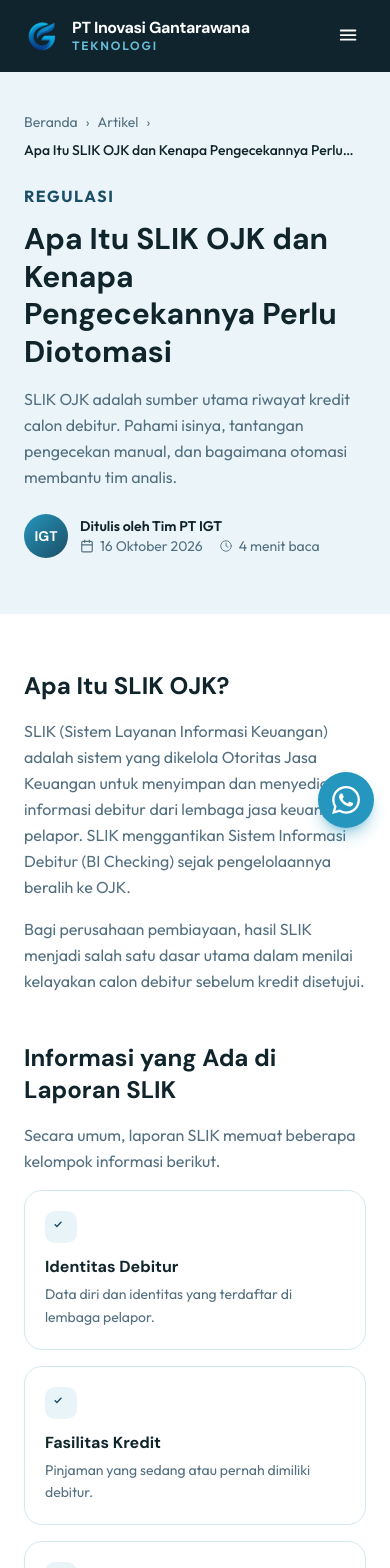
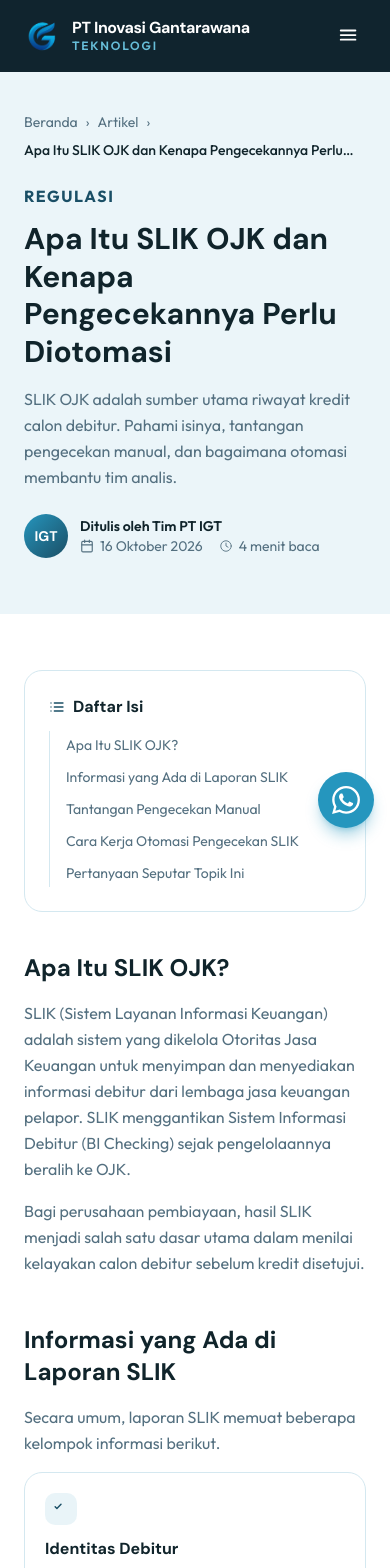
Before and after one commit to MUHIM24/CMS-IGT, a Next.js app: page /blog/apa-itu-slik-ojk in a window 390 px wide. Shown: the top 1568 px of the page. Built offline with nearby package versions, Linux system fonts and the light colour scheme.

Commit message:
Blog: daftar isi sebelum artikel & sembunyikan Butuh Bantuan di mobile/tablet
Di mobile & tablet Daftar Isi tampil sebelum isi artikel. Kotak Butuh Bantuan di /blog dan /blog/[slug] hanya tampil di desktop karena CtaCard sudah ada di akhir halaman.

```diff
--- a/app/(site)/blog/[slug]/page.tsx
+++ b/app/(site)/blog/[slug]/page.tsx
@@ -11,7 +11,7 @@
 import { CtaCard } from "@/components/shared/CtaCard";
 import { Accordion, AccordionContent, AccordionItem, AccordionTrigger } from "@/components/ui/accordion";
 import { CalendarIcon, ClockIcon, ListIcon, TagIcon, WhatsAppIcon } from "@/components/icons/figma-icons";
-import { articles, formatArticleDate, getArticle } from "@/lib/content/articles";
+import { articles, formatArticleDate, getArticle, type Article } from "@/lib/content/articles";
 import { buildWhatsAppLink } from "@/lib/content/site-settings";
 
 export function generateStaticParams() {
@@ -28,6 +28,35 @@
     path: `/blog/${article.slug}`,
     type: "article",
   });
+}
+
+function TableOfContents({ article, className }: { article: Article; className: string }) {
+  return (
+    <nav aria-label="Daftar isi" className={`border-border rounded-2xl border p-6 ${className}`}>
+      <h2 className="font-display text-text mb-3 flex items-center gap-2 text-base font-bold">
+        <span className="text-brand-mid">
+          <ListIcon />
+        </span>
+        Daftar Isi
+      </h2>
+      <ul className="border-border space-y-1 border-l pl-4">
+        {article.sections.map((s) => (
+          <li key={s.id}>
+            <a href={`#${s.id}`} className="text-muted hover:text-brand-mid block py-1 text-sm">
+              {s.heading}
+            </a>
+          </li>
+        ))}
+        {article.faqs.length > 0 && (
+          <li>
+            <a href="#faq" className="text-muted hover:text-brand-mid block py-1 text-sm">
+              Pertanyaan Seputar Topik Ini
+            </a>
+          </li>
+        )}
+      </ul>
+    </nav>
+  );
 }
 
 export default async function ArticlePage({ params }: { params: Promise<{ slug: string }> }) {
@@ -98,6 +127,9 @@
       <section className="bg-white pt-14 pb-4 lg:pt-16 lg:pb-8">
         <div className="mx-auto grid max-w-7xl grid-cols-1 gap-12 px-6 lg:grid-cols-[1fr_300px] lg:px-10">
           <article className="min-w-0">
+            {/* Mobile & tablet: daftar isi tampil sebelum isi artikel, bukan di bawahnya */}
+            <TableOfContents article={article} className="mb-10 lg:hidden" />
+
             <ArticleBody sections={article.sections} />
 
             {article.faqs.length > 0 && (
@@ -148,32 +180,10 @@
           </article>
 
           <aside className="space-y-6 lg:sticky lg:top-24 lg:self-start">
-            <nav aria-label="Daftar isi" className="border-border rounded-2xl border p-6">
-              <h2 className="font-display text-text mb-3 flex items-center gap-2 text-base font-bold">
-                <span className="text-brand-mid">
-                  <ListIcon />
-                </span>
-                Daftar Isi
-              </h2>
-              <ul className="border-border space-y-1 border-l pl-4">
-                {article.sections.map((s) => (
-                  <li key={s.id}>
-                    <a href={`#${s.id}`} className="text-muted hover:text-brand-mid block py-1 text-sm">
-                      {s.heading}
-                    </a>
-                  </li>
-                ))}
-                {article.faqs.length > 0 && (
-                  <li>
-                    <a href="#faq" className="text-muted hover:text-brand-mid block py-1 text-sm">
-                      Pertanyaan Seputar Topik Ini
-                    </a>
-                  </li>
-                )}
-              </ul>
-            </nav>
+            <TableOfContents article={article} className="hidden lg:block" />
 
-            <div className="bg-surface-2 rounded-2xl p-6">
+            {/* Di mobile & tablet disembunyikan: CtaCard di akhir halaman sudah jadi ajakan konsultasi */}
+            <div className="bg-surface-2 hidden rounded-2xl p-6 lg:block">
               <h2 className="font-display text-text mb-2 text-base font-bold">Butuh Bantuan?</h2>
               <p className="text-muted mb-4 text-sm leading-relaxed">
                 Konsultasikan kebutuhan sistem bisnis Anda gratis bersama tim kami.
--- a/components/sections/blog/BlogExplorer.tsx
+++ b/components/sections/blog/BlogExplorer.tsx
@@ -209,8 +209,9 @@
               </div>
             </div>
 
-            {/* Pengganti kotak newsletter (belum ada backend email): ajakan konsultasi via WhatsApp */}
-            <div className="bg-surface-2 rounded-2xl p-6">
+            {/* Pengganti kotak newsletter (belum ada backend email): ajakan konsultasi via WhatsApp.
+                Di mobile & tablet disembunyikan karena CtaCard di bawah sudah jadi ajakan yang sama. */}
+            <div className="bg-surface-2 hidden rounded-2xl p-6 lg:block">
               <h2 className="font-display text-text mb-2 text-lg font-bold">Butuh Bantuan?</h2>
               <p className="text-muted mb-5 text-sm leading-relaxed">
                 Konsultasikan kebutuhan sistem bisnis Anda gratis bersama tim kami.
```
Also changed, not shown: 1 other file (tests, documents, lock files or other folders).
